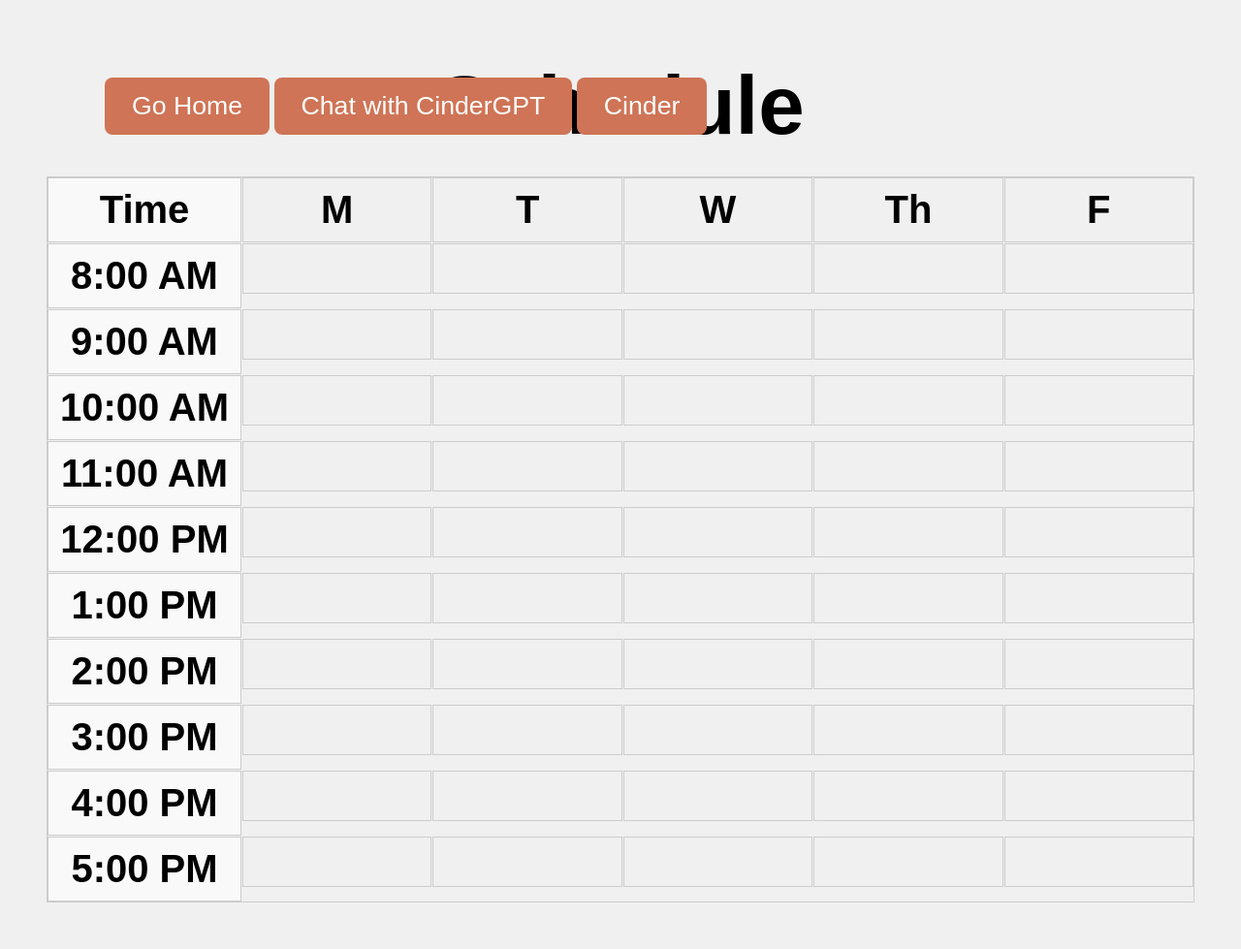
After one commit to abhyuday-srivatsa/bitcamp, a Flask app: page /templates/schedule.html in a window 1280 px wide. The commit adds this page. Shown: the whole page at 97% size. Run offline with Flask 3, Linux system fonts and the light colour scheme.

Commit message:
added schedule, added default time prompt

```diff
--- a/main.py
+++ b/main.py
@@ -19,7 +19,7 @@ app.config['MAX_CONTENT_LENGTH'] = 16 * 1000 * 1000
 def too_large(e):
     return make_response(jsonify(message="File is too large"), 413)
 
-@app.route('/', methods=['POST', 'GET'])
+@app.route('/templates/home.html', methods=['POST', 'GET'])
 def home():
     if request.method == "POST":
         print(request.files)
@@ -48,9 +48,13 @@ def allowed_file(filename):
 def upload():
     return render_template("conversation.html")
 
-@app.route('/tinder')
+@app.route('/templates/tinder.html')
 def tinder():
     return render_template("tinder.html")
 
+@app.route('/templates/schedule.html')
+def schedule():
+    return render_template("schedule.html")
+
 if __name__ == '__main__':
     app.run(debug=True, port=5001)
--- a/static/conversation.css
+++ b/static/conversation.css
@@ -12,6 +12,8 @@ body {
     flex-direction: column;
     gap: 1rem;
     padding: 1rem;
+    max-height: 1200px;
+    overflow-y: auto
 }
 
 .text_row {
@@ -153,6 +155,10 @@ button.send {
     cursor: pointer;
 }
 
+.home button:hover{
+    box-shadow: 0 4px 12px rgba(0, 0, 0, 0.3);
+}
+
 .left label:hover{
     box-shadow: 0 4px 12px rgba(0, 0, 0, 0.3);
 }
--- /dev/null
+++ b/static/schedule.css
@@ -0,0 +1,229 @@
+    .home {
+        display: flex;
+        justify-content: center;
+        align-items: center;
+        position: relative;
+        top: 2rem;
+    }
+
+    .buttons {
+        position: absolute;
+        left: 5rem;
+        z-index: 10;
+    }
+
+    .home button{
+        padding: 14px 28px;
+        font-size: 20pt;
+        border: none;
+        border-radius: 8px;
+        background-color: #cf7456;
+        color: white;
+        cursor: pointer;
+    }
+
+    .home button:hover{
+        box-shadow: 0 4px 12px rgba(0, 0, 0, 0.3);
+    }
+
+    #title {
+        font-size: 64pt;
+        text-align: center;
+        margin: 0;
+        padding: 0;
+    }
+
+    body {
+        font-family: Arial, sans-serif;
+        padding: 20px;
+        background-color: #f0f0f0;
+    }
+
+    h1 {
+        text-align: center;
+    }
+
+    .schedule-container {
+        display: grid;
+        grid-template-columns: 200px repeat(5, 1fr); /* 5 equal columns */
+        grid-gap: 1px;
+        margin: 20px;
+        border: 1px solid #ccc;
+    }
+
+    .schedule-row {
+        display: contents; /* optional: allows row to inherit grid structure */
+    }
+
+    .schedule-item {
+        padding: 10px;
+        border: 1px solid #ccc;
+        text-align: center;
+        font-weight: bold;
+        font-size: 30pt;
+    }
+
+
+    #schedule-header {
+        display: grid;
+        grid-template-columns: 100px repeat(5, 1fr);
+        background-color: #f4f4f4;
+        padding: 10px;
+        text-align: center;
+        font-weight: bold;
+    }
+
+    .time-slot {
+        padding: 10px;
+    }
+
+    #schedule-body {
+        display: grid;
+        grid-template-columns: 100px repeat(5, 1fr);
+        grid-gap: 1px;
+    }
+
+    .time-row {
+        display: grid;
+        grid-template-columns: 100px repeat(5, 1fr);
+        border-bottom: 1px solid #ccc;
+    }
+
+    .time-label {
+        padding: 10px;
+        text-align: center;
+        background-color: #f9f9f9;
+    }
+
+    .schedule-cell {
+        border: 1px solid #ccc;
+        height: 50px;
+        position: relative;
+        cursor: pointer;
+    }
+
+    .schedule-cell.event {
+        background-color: #6c6;
+        color: white;
+        text-align: center;
+        line-height: 50px;
+    }
+
+    #editModal {
+        position: fixed;
+        top: 50%;
+        left: 50%;
+        transform: translate(-50%, -50%);
+        background-color: white;
+        border: 1px solid #ccc;
+        padding: 20px;
+        box-shadow: 0 0 10px rgba(0, 0, 0, 0.1);
+        z-index: 1000;
+    }
+
+    button {
+        padding: 5px 10px;
+        cursor: pointer;
+    }
+    .header, .time-slot, .cell {
+        border: 1px solid #ccc;
+        padding: 10px;
+        text-align: center;
+    }
+
+    .header {
+        font-weight: bold;
+        background-color: #f0f0f0;
+    }
+
+    .time-slot {
+        background-color: #fafafa;
+        font-weight: bold;
+    }
+
+    .cell {
+        height: 60px;
+        cursor: pointer;
+    }
+
+    .cell:focus {
+        outline: none;
+        background-color: #e6f7ff;
+    }
+
+    .modal {
+        display: none;  /* Initially hidden */
+        position: fixed;
+        z-index: 9999;  /* Ensure modal is above other content */
+        left: 0;
+        top: 0;
+        width: 100%;
+        height: 100%;
+        background-color: rgba(0, 0, 0, 0.4);  /* Transparent black background */
+        padding-top: 60px;  /* Space for the modal */
+      }
+
+      .modal-content {
+        background-color: #fefefe;
+        margin: 5% auto;
+        padding: 20px;
+        border: 1px solid #888;
+        width: 40%;  /* Set a reasonable width */
+        box-shadow: 0 4px 8px rgba(0, 0, 0, 0.1); /* Add subtle shadow for better visibility */
+      }
+
+      .modal-content label {
+        font-weight: bold;
+        margin-bottom: 4px;
+        display: block;
+      }
+
+      .modal-content input {
+        padding: 8px 10px;
+        width: 100%;
+        font-size: 14px;
+        border-radius: 6px;
+        border: 1px solid #ccc;
+        box-sizing: border-box;
+      }
+
+      .modal-content button {
+        margin-top: 10px;
+        padding: 10px;
+        font-size: 14px;
+        background-color: #cf7456;
+        color: white;
+        border: none;
+        border-radius: 6px;
+        cursor: pointer;
+        transition: background-color 0.2s;
+      }
+
+      .close-button {
+        color: #aaa;
+        float: right;
+        font-size: 28px;
+        font-weight: bold;
+      }
+
+      .close-button:hover,
+      .close-button:focus {
+        color: black;
+        text-decoration: none;
+        cursor: pointer;
+      }
+
+      .modal-content button:hover {
+        box-shadow: 0 4px 12px rgba(0, 0, 0, 0.3);
+      }
+
+      #editModal input {
+        width: 100%;
+        padding: 8px;
+        margin-top: 8px;
+        margin-bottom: 12px;
+      }
+
+      #editModal button {
+        padding: 8px 12px;
+      }
--- /dev/null
+++ b/static/schedule.js
@@ -0,0 +1,48 @@
+document.addEventListener("DOMContentLoaded", () => {
+    const cells = document.querySelectorAll(".schedule-cell");
+    const modal = document.getElementById("edit-modal");
+    const closeModal = document.getElementById("closeModal");
+    const saveEvent = document.getElementById("saveEvent");
+    const eventInput = document.getElementById("eventInput");
+
+    let selectedCell = null;
+
+    // Open modal on cell click
+    cells.forEach(cell => {
+      cell.addEventListener("click", () => {
+        selectedCell = cell;
+        eventInput.value = cell.textContent; // Prefill the input with existing event
+        modal.style.display = "block"; // Display the modal
+      });
+    });
+
+    // Close modal
+    closeModal.addEventListener("click", () => {
+      modal.style.display = "none"; // Hide the modal when close button is clicked
+    });
+
+    // Save event
+    saveEvent.addEventListener("click", () => {
+      const title = eventInput.value.trim();
+
+      if (title === "") {
+        alert("Please enter a title for the event.");
+        return;
+      }
+
+      // Update the selected cell with the new event title
+      selectedCell.textContent = title;
+      selectedCell.style.backgroundColor = "#c2f0c2";
+
+      // Close the modal after saving the event
+      modal.style.display = "none";
+
+    });
+
+    // Optional: Close the modal when clicking outside of it
+    window.addEventListener("click", (e) => {
+      if (e.target === modal) {
+        modal.style.display = "none"; // Hide modal if clicked outside
+      }
+    });
+  });
--- a/templates/conversation.html
+++ b/templates/conversation.html
@@ -15,6 +15,7 @@
       <div class="buttons">
         <button onclick="window.location.href='/templates/home.html'">Go Home</button>
         <button onclick="window.location.href='/templates/tinder.html'">Tinder</button>
+        <button onclick="window.location.href='/templates/schedule.html'">View Your Schedule</button>
       </div>
       <h1 id="title">CinderGPT</h1>
     </div>
@@ -79,7 +80,7 @@
     <label for="friday">F</label>
     <input type="checkbox" id="friday">
     </div>
-    <div class = "preference">
+    <div class="preference">
       <label for="avoid">Avoid</label>
       <input type="checkbox" id="avoid">
       <label for="include">Include</label>
@@ -92,7 +93,7 @@
       <input type="time" id="end-time">
     </div>
     <div class = "save">
-      <button id="save">Save</button>
+      <button id="save" onclick="save_times()">Save</button>
     </div>
   </body>
 
--- /dev/null
+++ b/templates/schedule.html
@@ -0,0 +1,127 @@
+<!DOCTYPE html>
+<html lang="en">
+
+  <head>
+    <meta charset="UTF-8" />
+    <meta name="viewport" content="width=device-width, initial-scale=1.0" />
+    <title>Schedule</title>
+    <link rel="stylesheet" href="/static/schedule.css" />
+    <link rel="preconnect" href="https://fonts.googleapis.com">
+    <link rel="preconnect" href="https://fonts.gstatic.com" crossorigin>
+    <link href="https://fonts.googleapis.com/css2?family=Roboto:ital,wght@0,100..900;1,100..900&display=swap" rel="stylesheet">
+    <script src="/static/schedule.js"></script>
+  </head>
+
+  <body>
+    <div class="home">
+      <div class="buttons">
+        <button onclick="window.location.href='/templates/home.html'">Go Home</button>
+        <button onclick="window.location.href='/templates/conversation.html'">Chat with CinderGPT</button>
+        <button onclick="window.location.href='/templates/tinder.html'">Cinder</button>
+      </div>
+      <h1 id="title">Schedule</h1>
+    </div>
+    <br>
+    <br>
+
+    <div class = "schedule-container">
+        <div class="schedule-row">
+            <div class="schedule-item time-label">Time</div>
+            <div class="schedule-item">M</div>
+            <div class="schedule-item">T</div>
+            <div class="schedule-item">W</div>
+            <div class="schedule-item">Th</div>
+            <div class="schedule-item">F</div>
+        </div>
+        <div class="schedule-row">
+            <div class="schedule-item time-label">8:00 AM</div>
+            <div class="schedule-cell" data-day="monday" data-time="8"></div>
+            <div class="schedule-cell" data-day="tuesday" data-time="8"></div>
+            <div class="schedule-cell" data-day="wednesday" data-time="8"></div>
+            <div class="schedule-cell" data-day="thursday" data-time="8"></div>
+            <div class="schedule-cell" data-day="friday" data-time="8"></div>
+        </div>
+        <div class="schedule-row">
+            <div class="schedule-item time-label">9:00 AM</div>
+            <div class="schedule-cell" data-day="monday" data-time="9"></div>
+            <div class="schedule-cell" data-day="tuesday" data-time="9"></div>
+            <div class="schedule-cell" data-day="wednesday" data-time="9"></div>
+            <div class="schedule-cell" data-day="thursday" data-time="9"></div>
+            <div class="schedule-cell" data-day="friday" data-time="9"></div>
+        </div>
+        <div class="schedule-row">
+            <div class="schedule-item time-label">10:00 AM</div>
+            <div class="schedule-cell" data-day="monday" data-time="10"></div>
+            <div class="schedule-cell" data-day="tuesday" data-time="10"></div>
+            <div class="schedule-cell" data-day="wednesday" data-time="10"></div>
+            <div class="schedule-cell" data-day="thursday" data-time="10"></div>
+            <div class="schedule-cell" data-day="friday" data-time="10"></div>
+        </div>
+        <div class="schedule-row">
+            <div class="schedule-item time-label">11:00 AM</div>
+            <div class="schedule-cell" data-day="monday" data-time="11"></div>
+            <div class="schedule-cell" data-day="tuesday" data-time="11"></div>
+            <div class="schedule-cell" data-day="wednesday" data-time="11"></div>
+            <div class="schedule-cell" data-day="thursday" data-time="11"></div>
+            <div class="schedule-cell" data-day="friday" data-time="11"></div>
+        </div>
+        <div class="schedule-row">
+            <div class="schedule-item time-label">12:00 PM</div>
+            <div class="schedule-cell" data-day="monday" data-time="12"></div>
+            <div class="schedule-cell" data-day="tuesday" data-time="12"></div>
+            <div class="schedule-cell" data-day="wednesday" data-time="12"></div>
+            <div class="schedule-cell" data-day="thursday" data-time="12"></div>
+            <div class="schedule-cell" data-day="friday" data-time="12"></div>
+        </div>
+        <div class="schedule-row">
+            <div class="schedule-item time-label">1:00 PM</div>
+            <div class="schedule-cell" data-day="monday" data-time="13"></div>
+            <div class="schedule-cell" data-day="tuesday" data-time="13"></div>
+            <div class="schedule-cell" data-day="wednesday" data-time="13"></div>
+            <div class="schedule-cell" data-day="thursday" data-time="13"></div>
+            <div class="schedule-cell" data-day="friday" data-time="13"></div>
+        </div>
+        <div class="schedule-row">
+            <div class="schedule-item time-label">2:00 PM</div>
+            <div class="schedule-cell" data-day="monday" data-time="14"></div>
+            <div class="schedule-cell" data-day="tuesday" data-time="14"></div>
+            <div class="schedule-cell" data-day="wednesday" data-time="14"></div>
+            <div class="schedule-cell" data-day="thursday" data-time="14"></div>
+            <div class="schedule-cell" data-day="friday" data-time="14"></div>
+        </div>
+        <div class="schedule-row">
+            <div class="schedule-item time-label">3:00 PM</div>
+            <div class="schedule-cell" data-day="monday" data-time="15"></div>
+            <div class="schedule-cell" data-day="tuesday" data-time="15"></div>
+            <div class="schedule-cell" data-day="wednesday" data-time="15"></div>
+            <div class="schedule-cell" data-day="thursday" data-time="15"></div>
+            <div class="schedule-cell" data-day="friday" data-time="15"></div>
+        </div>
+        <div class="schedule-row">
+            <div class="schedule-item time-label">4:00 PM</div>
+            <div class="schedule-cell" data-day="monday" data-time="16"></div>
+            <div class="schedule-cell" data-day="tuesday" data-time="16"></div>
+            <div class="schedule-cell" data-day="wednesday" data-time="16"></div>
+            <div class="schedule-cell" data-day="thursday" data-time="16"></div>
+            <div class="schedule-cell" data-day="friday" data-time="16"></div>
+        </div>
+        <div class="schedule-row">
+            <div class="schedule-item time-label">5:00 PM</div>
+            <div class="schedule-cell" data-day="monday" data-time="17"></div>
+            <div class="schedule-cell" data-day="tuesday" data-time="17"></div>
+            <div class="schedule-cell" data-day="wednesday" data-time="17"></div>
+            <div class="schedule-cell" data-day="thursday" data-time="17"></div>
+            <div class="schedule-cell" data-day="friday" data-time="17"></div>
+        </div>
+    </div>
+
+    <div id="edit-modal" class="modal" style="display:none;">
+        <div class="modal-content">
+            <h3>Enter Class Information</h3>
+            <span class="close-button" id="closeModal">&times;</span>
+            <input type="text" id="eventInput" placeholder="Class Name" />
+            <button id="saveEvent">Save</button>
+        </div>
+    </div>
+  </body>
+</html>
```
Also changed, not shown: static/script.js (+51 -0 lines), static/tinder.css (+42 -1 lines), static/tinder.js (+9 -0 lines), templates/tinder.html (+11 -1 lines).
